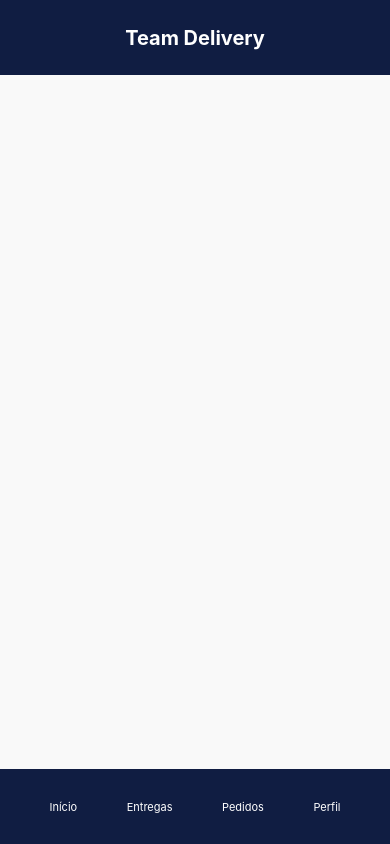
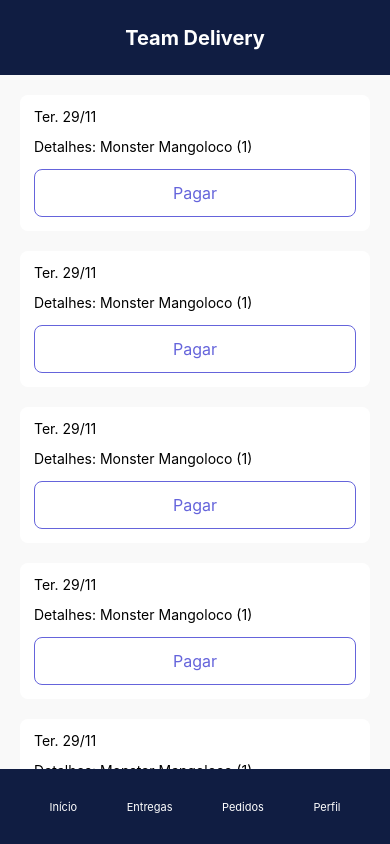
Before and after one commit to AndersonVanzo/TeamDelivery, a React Native app: screen /Orders in a window 390 px wide. Built offline with nearby package versions, Linux system fonts and the light colour scheme.

Commit message:
feat: orders view

```diff
--- /dev/null
+++ b/src/components/OrderCard/view.tsx
@@ -0,0 +1,17 @@
+import React from "react";
+import { Text, TouchableOpacity, View } from "react-native";
+import { globalStyles } from "../../commons/styles";
+
+const OrderCardView = (): JSX.Element => {
+  return (
+    <View style={globalStyles.card}>
+      <Text style={globalStyles.cardText}>Ter. 29/11</Text>
+      <Text style={globalStyles.cardText}>Detalhes: Monster Mangoloco (1)</Text>
+      <TouchableOpacity activeOpacity={0.75} style={globalStyles.cardButton}>
+        <Text style={globalStyles.cardButtonText}>Pagar</Text>
+      </TouchableOpacity>
+    </View>
+  );
+};
+
+export default React.memo(OrderCardView);
--- a/src/pages/Orders/view.tsx
+++ b/src/pages/Orders/view.tsx
@@ -1,6 +1,9 @@
 import React from "react";
+import { FlatList } from "react-native";
 import { SafeAreaView } from "react-native-safe-area-context";
 import { globalStyles } from "../../commons/styles";
+import OrderCardView from "../../components/OrderCard/view";
+import ContentView from "../../components/ContentView/view";
 import Header from "../../components/Header";
 import Footer from "../../components/Footer/view";
 
@@ -8,6 +11,14 @@
   return (
     <SafeAreaView style={globalStyles.container}>
       <Header title={"Team Delivery"} />
+      <ContentView styles={{ marginTop: -20 }}>
+        <FlatList
+          style={globalStyles.listContainer}
+          contentContainerStyle={globalStyles.listContentOnly}
+          data={[1, 2, 3, 4, 5]}
+          renderItem={() => <OrderCardView />}
+        />
+      </ContentView>
       <Footer />
     </SafeAreaView>
   );
```
